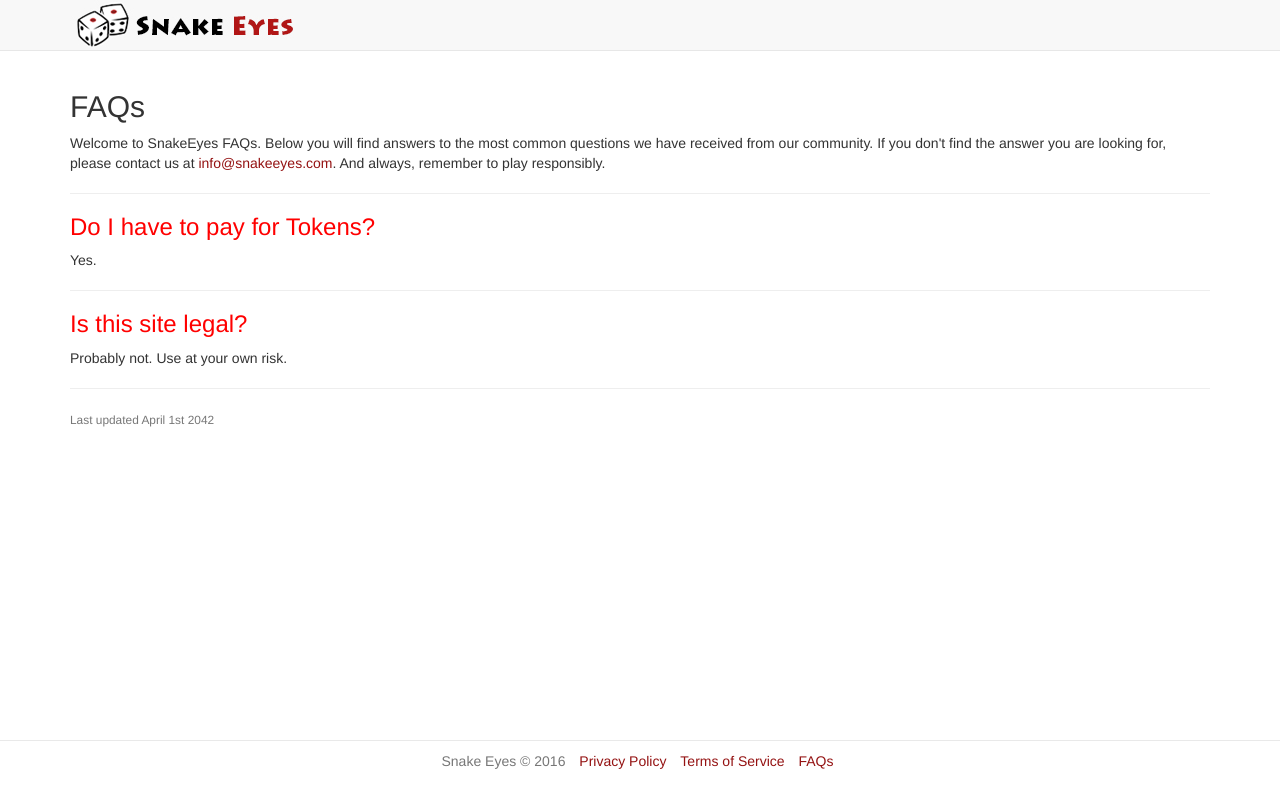
After one commit to jasonmziegler/snake-eyes-app, a Flask app: page /faqs in a window 1280 px wide. The commit adds this page. Run offline with Flask 2, Linux system fonts and the light colour scheme; some libraries are stand-ins or nearby versions.

Commit message:
add faqs page and custom css

```diff
--- /dev/null
+++ b/snakeeyes/blueprints/page/templates/faqs.html
@@ -0,0 +1,38 @@
+{% extends 'layouts/base.html' %}
+
+{% block end_of_head %}
+<link
+  rel="stylesheet"
+  href="{{ url_for('static', filename='styles/custom.css') }}">
+{% endblock end_of_head %}
+
+{% block title %}SnakeEyes - FAQs{% endblock %}
+{% block heading %}<h2>FAQs</h2>{% endblock %}
+
+
+{% block body %}
+    <p>
+      Welcome to SnakeEyes FAQs. Below you will find answers to the most common
+      questions we have received from our community. If you don't find the
+      answer you are looking for, please contact us at <a href="mailto:info@snakeeyes.com"
+      >info@snakeeyes.com</a>. And always, remember to play responsibly.
+    </p>
+
+    <hr/>
+
+    <h3>Do I have to pay for Tokens?</h3>
+    <p>
+      Yes.
+    </p>
+
+    <hr/>
+
+    <h3>Is this site legal?</h3>
+    <p>
+      Probably not. Use at your own risk.
+    </p>
+
+    <hr/>
+
+    <small class="text-muted">Last updated April 1st 2042</small>
+{% endblock %}
--- a/snakeeyes/blueprints/page/views.py
+++ b/snakeeyes/blueprints/page/views.py
@@ -13,3 +13,7 @@ def terms():
 @page.route('/privacy')
 def privacy():
     return render_template('privacy.html')
+
+@page.route('/faqs')
+def faqs():
+    return render_template('faqs.html')
--- /dev/null
+++ b/snakeeyes/static/styles/custom.css
@@ -0,0 +1 @@
+h3 {color:red;}
--- a/snakeeyes/templates/layouts/base.html
+++ b/snakeeyes/templates/layouts/base.html
@@ -21,6 +21,8 @@
     <script src="https://code.jquery.com/jquery-1.12.2.min.js"
             integrity="sha256-lZFHibXzMHo3GGeehn1hudTAP3Sc0uKXBXAzHX1sjtk="
             crossorigin="anonymous"></script>
+    {% block end_of_head %}
+    {% endblock end_of_head %}
   </head>
   <body>
     <nav class="navbar navbar-default navbar-fixed-top">
@@ -54,6 +56,7 @@
           <li class="text-muted">Snake Eyes &copy; 2016</li>
           <li><a href="{{ url_for('page.privacy') }}">Privacy Policy</a></li>
           <li><a href="{{ url_for('page.terms') }}">Terms of Service</a></li>
+          <li><a href="{{ url_for('page.faqs') }}">FAQs</a></li>
         </ul>
       </div>
     </footer>
```
